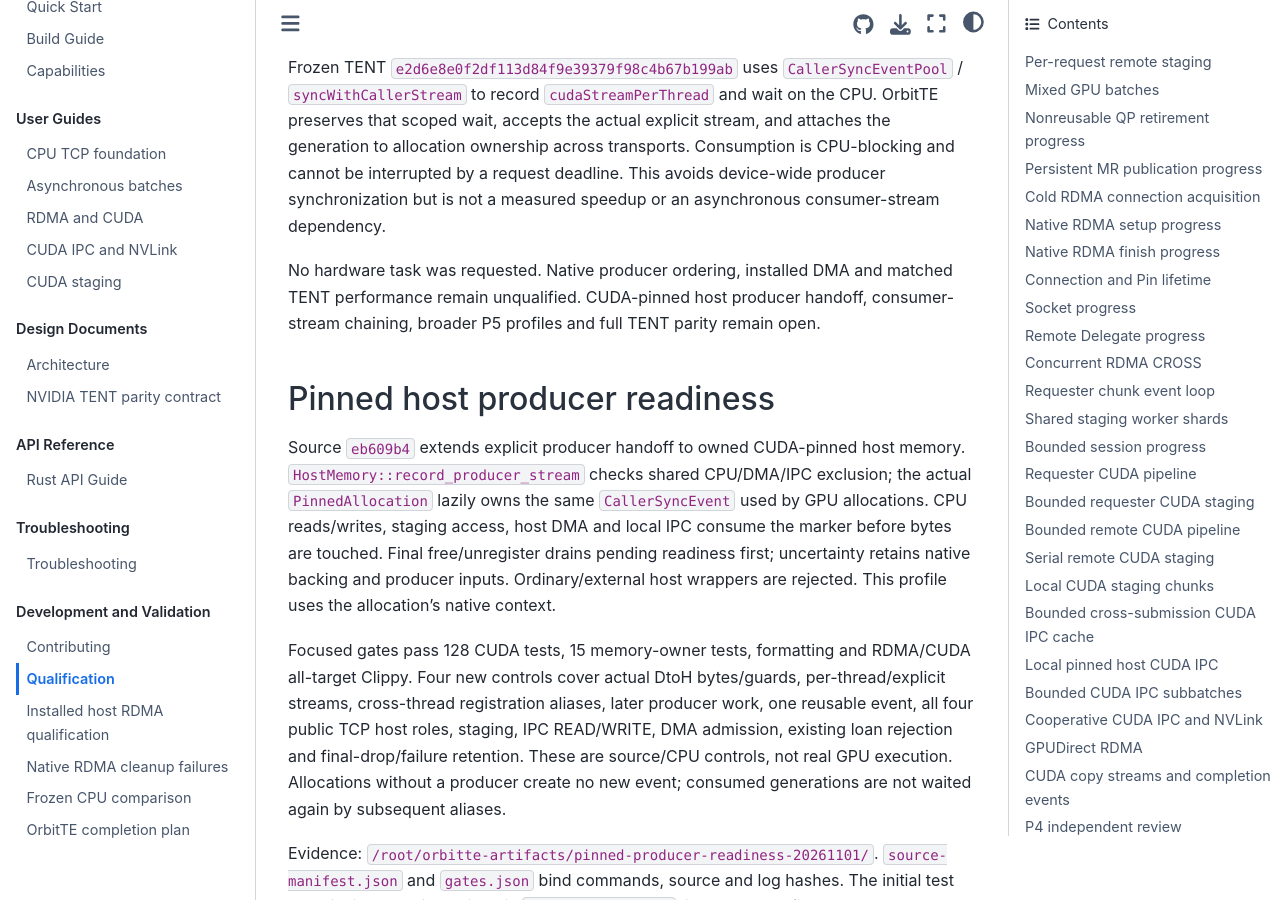
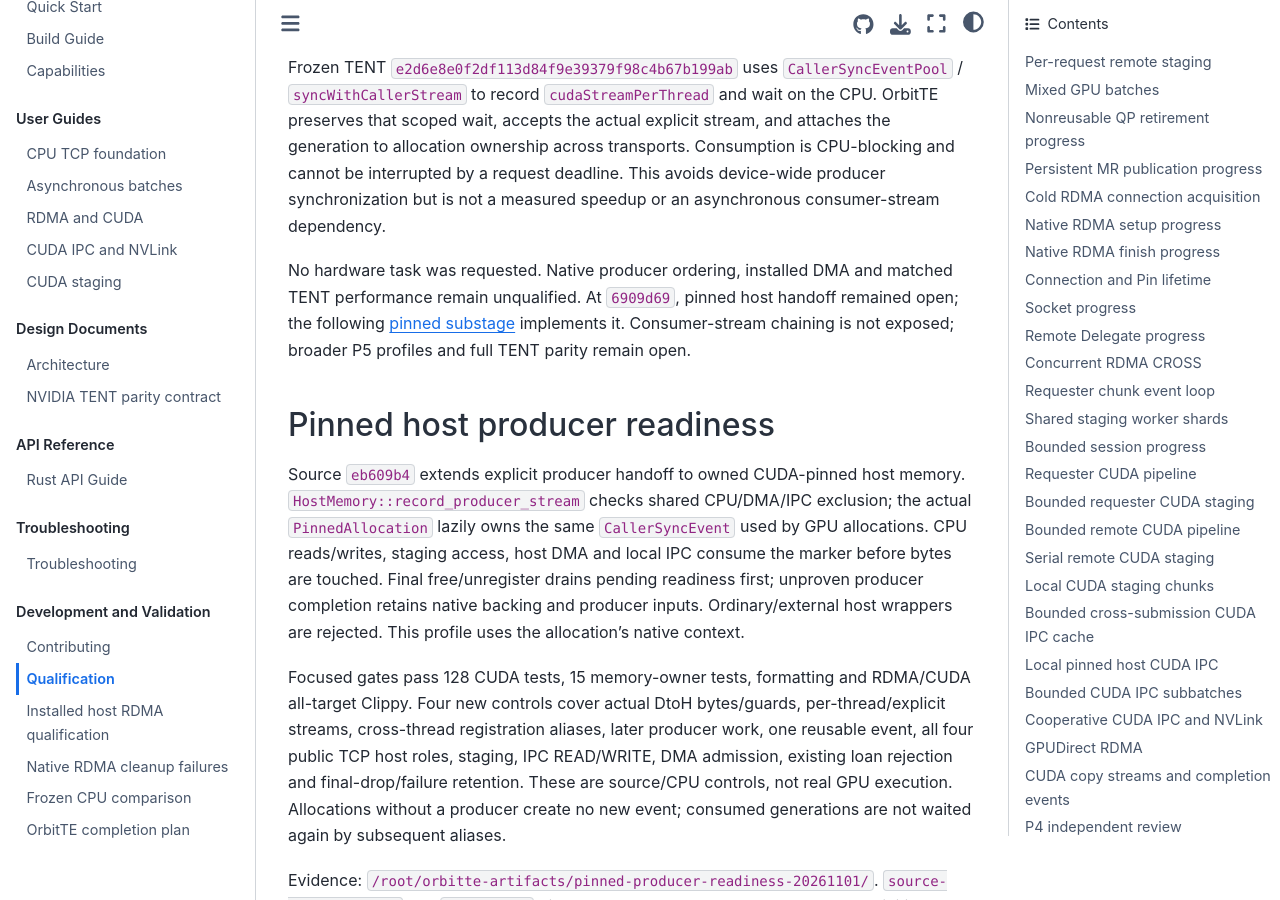
Before and after one commit to OrbitInfra/OrbitTE, a Sphinx documentation site: the page built from docs/qualification.md, in a window 1280 px wide and 900 px high, scrolled down 47911 px. Built offline with Sphinx 7.4.7 and the Sphinx Book theme 1.1.4, drawn with Linux system fonts in a browser that asks for light colours.

Commit message:
docs(cuda): distinguish producer uncertainty from later cleanup failure

```diff
--- a/docs/qualification.md
+++ b/docs/qualification.md
@@ -1940,8 +1940,10 @@ deadline. This avoids device-wide producer synchronization but is not a measured
 speedup or an asynchronous consumer-stream dependency.
 
 No hardware task was requested. Native producer ordering, installed DMA and
-matched TENT performance remain unqualified. CUDA-pinned host producer handoff,
-consumer-stream chaining, broader P5 profiles and full TENT parity remain open.
+matched TENT performance remain unqualified. At `6909d69`, pinned host handoff
+remained open; the following [pinned substage](#pinned-host-producer-readiness)
+implements it. Consumer-stream chaining is not exposed; broader P5 profiles and
+full TENT parity remain open.
 
 
 ## Pinned host producer readiness
@@ -1951,7 +1953,7 @@ memory. `HostMemory::record_producer_stream` checks shared CPU/DMA/IPC exclusion
 the actual `PinnedAllocation` lazily owns the same `CallerSyncEvent` used by GPU
 allocations. CPU reads/writes, staging access, host DMA and local IPC consume the
 marker before bytes are touched. Final free/unregister drains pending readiness
-first; uncertainty retains native backing and producer inputs. Ordinary/external
+first; unproven producer completion retains native backing and producer inputs. Ordinary/external
 host wrappers are rejected. This profile uses the allocation's native context.
 
 Focused gates pass 128 CUDA tests, 15 memory-owner tests, formatting and
```
